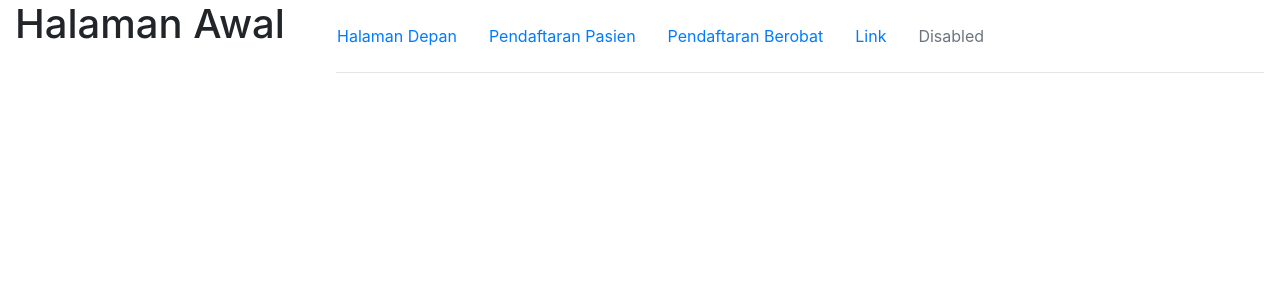
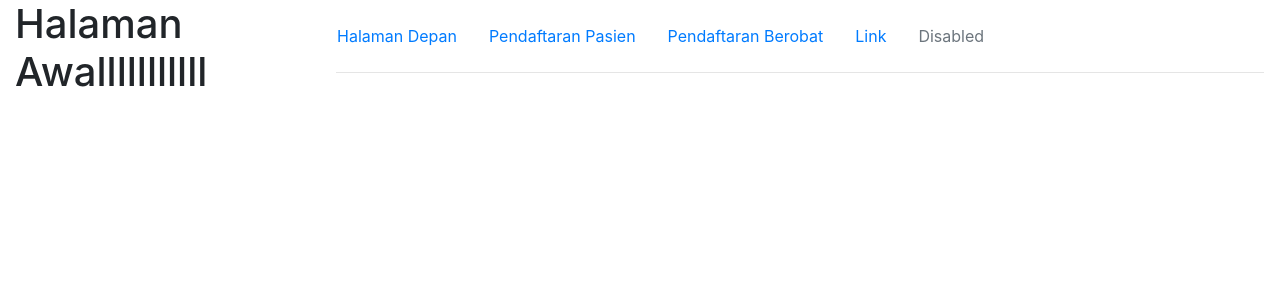
Before and after one commit to anggakusam/ta, a PHP site: page / in a window 1280 px wide. Shown: the top 300 px of the page. Run offline with PHP 8.4, Linux system fonts and the light colour scheme.

Commit message:
halaman index

```diff
--- a/index.php
+++ b/index.php
@@ -14,7 +14,7 @@
 
         <!--KONTEN KIRI-->
         <div class="col-md-3">
-            <h1>Halaman Awal</h1>
+            <h1>Halaman Awalllllllllll</h1>
         </div>
 
 
```
